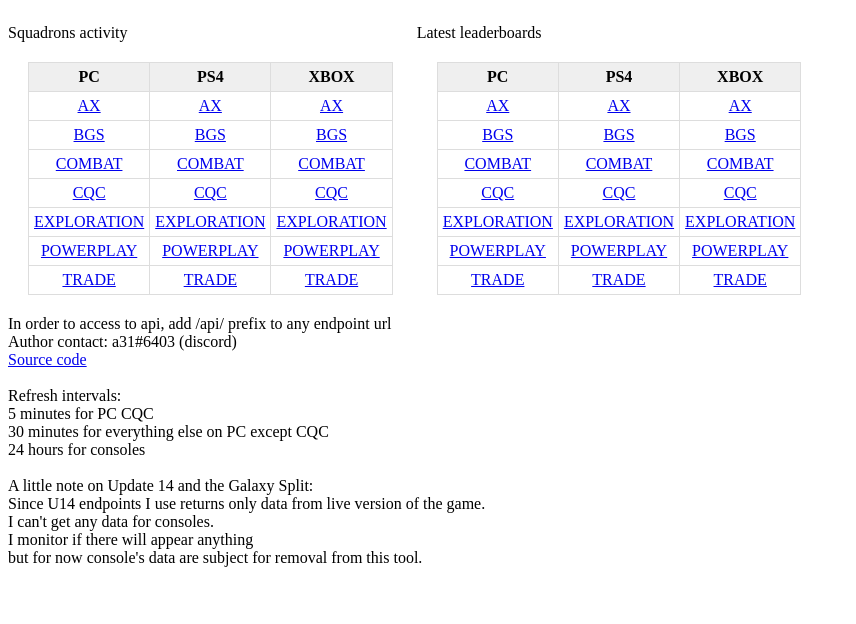
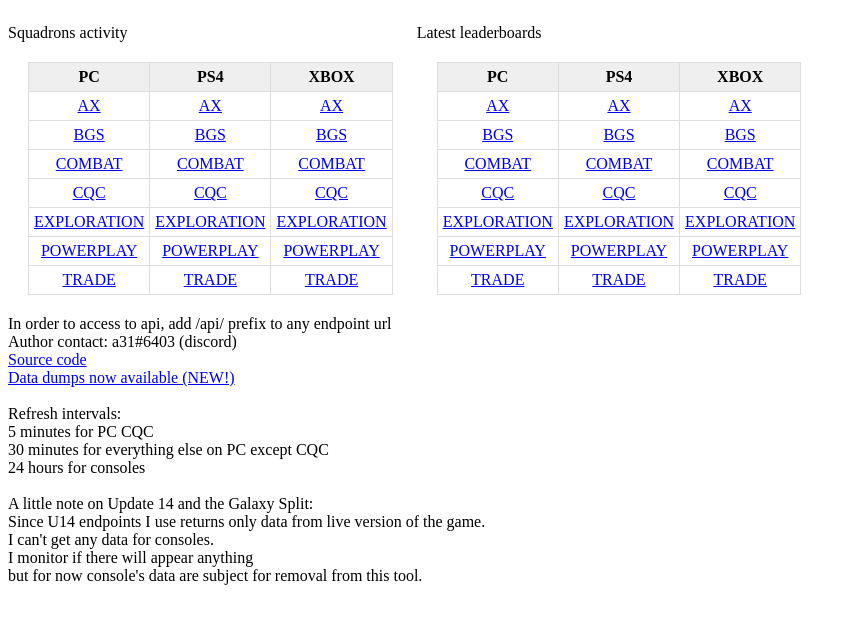
Before and after one commit to norohind/SquadsActivityMonitor, a plain HTML site: page static/index.html in a window 1280 px wide. Shown: the whole page, without its empty margins (0-856 px from the left). Drawn offline with Linux system fonts and the light colour scheme.

Commit message:
index.html: add link to data dumps

```diff
--- a/static/index.html
+++ b/static/index.html
@@ -100,7 +100,8 @@
     </div><br>
     <a>In order to access to api, add /api/ prefix to any endpoint url<br>
     Author contact: a31#6403 (discord)<br>
-    <a href="https://github.com/norohind/SquadsActivityMonitor">Source code</a></a><br><br>
+    <a href="https://github.com/norohind/SquadsActivityMonitor">Source code</a></a><br>
+    <a href="https://sapi.demb.uk/static/">Data dumps now available (NEW!)</a><br><br>
     <a>Refresh intervals:<br>
         5 minutes for PC CQC<br>
         30 minutes for everything else on PC except CQC<br>
```
